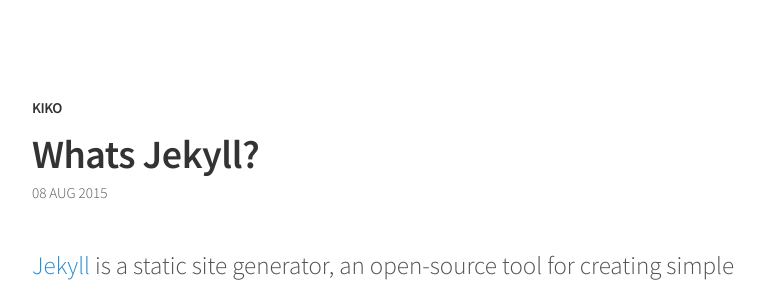
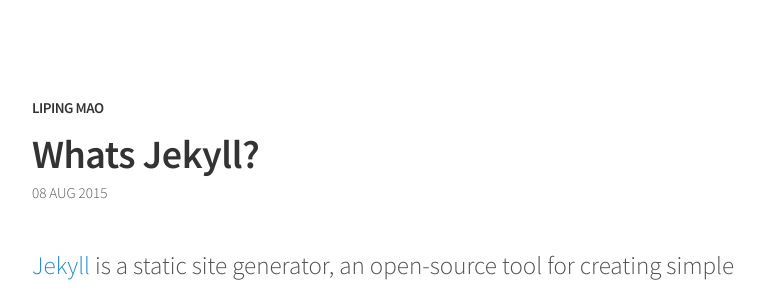
Before and after one commit to LipingMao/LipingMao.github.io, a Jekyll site: the page built from _posts/2015-08-08-whats-jekyll.md, in a window 1280 px wide. Shown: the top 293 px of the page, without its empty margins (248-1013 px from the left). Built offline with Jekyll 4.4.1, drawn with Linux system fonts in a browser that asks for light colours; Markdown is read by kramdown in place of the engine named in the settings.

Commit message:
Update config.yml

```diff
--- a/_config.yml
+++ b/_config.yml
@@ -1,12 +1,12 @@
 # # # # # # # #
-#   K i k o   #
+# Liping Mao  #
 # # # # # # # #
 
 # Basic
-name:               "Kiko"
+name:               "Liping Mao"
 
 # URL
-baseurl:            "/Kiko"
+#baseurl:            ""
 #baseurl:            "" #For Root Domain
 permalink:          /:year/:month/:day/:title.html
 
```
